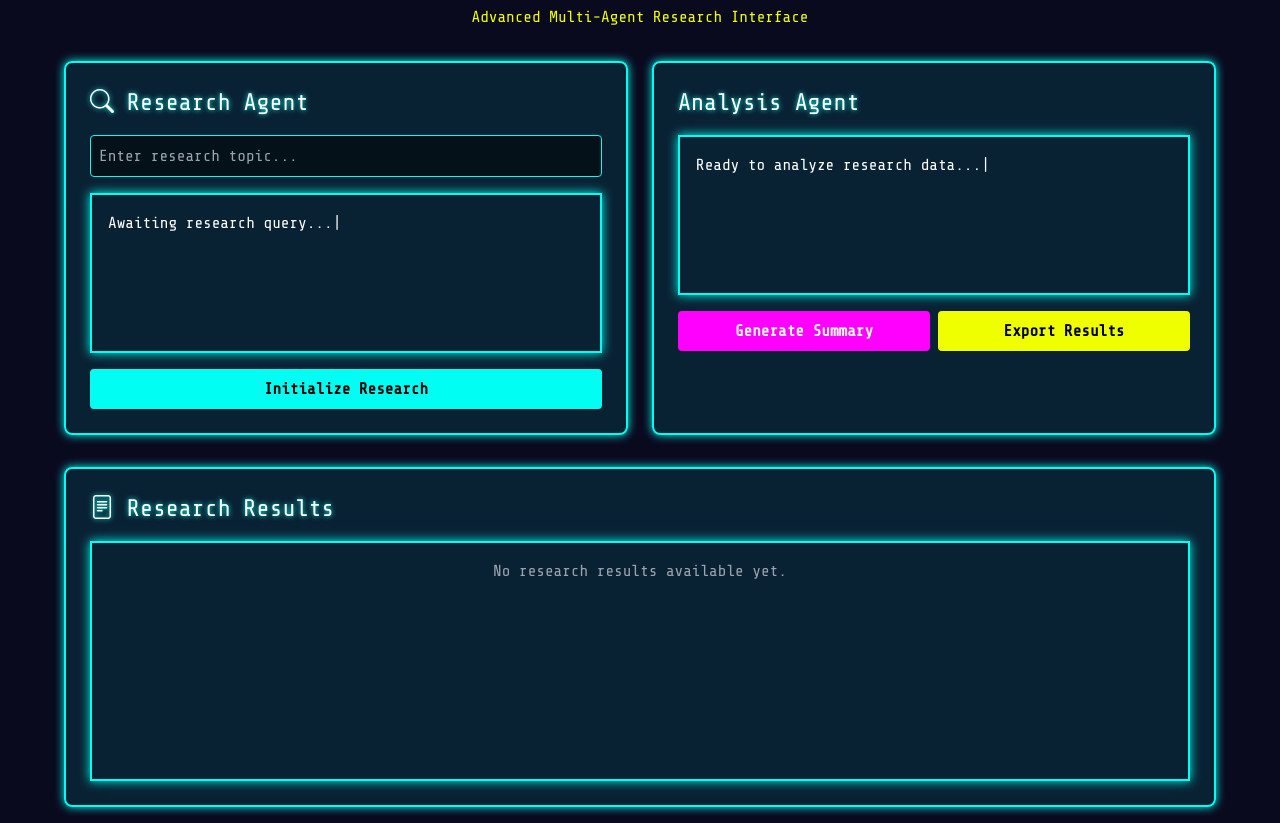
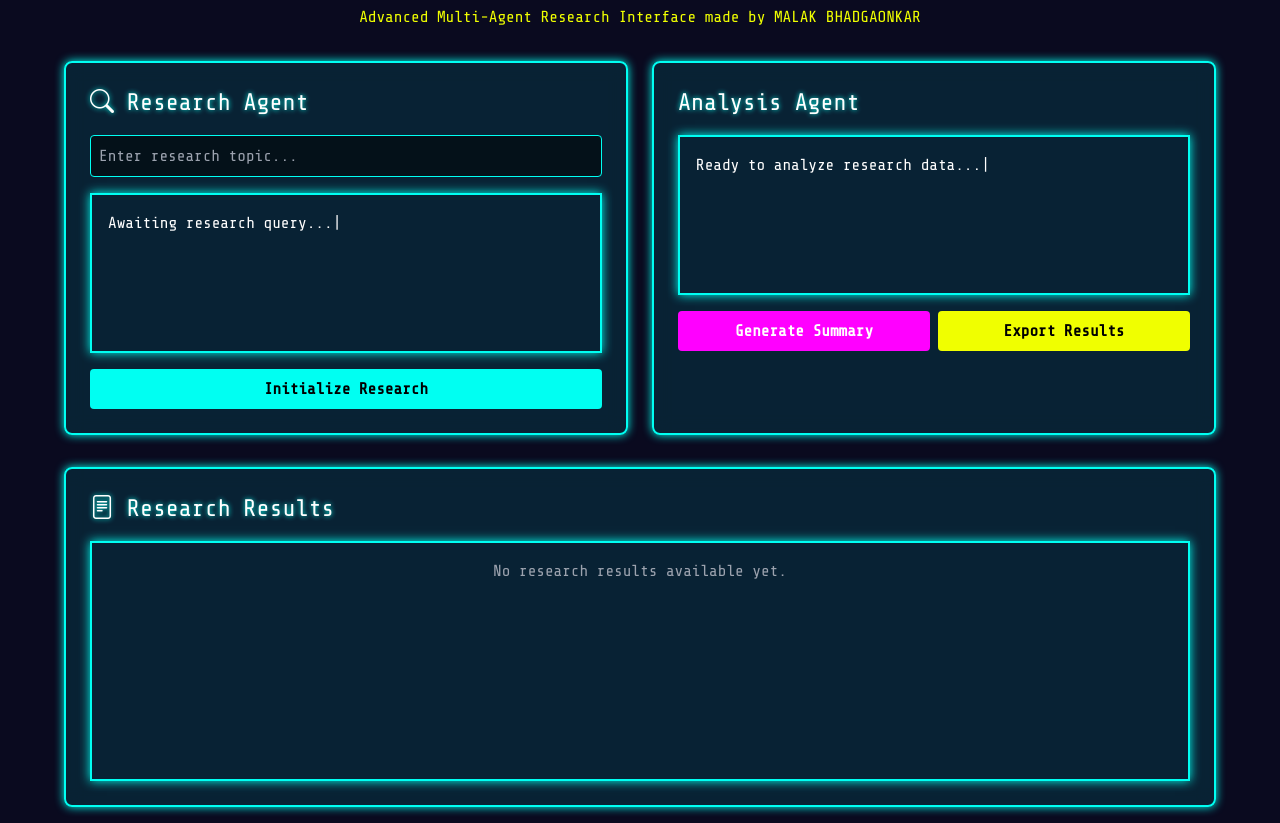
Before and after one commit to mal4k3009/AI-AGENT, a plain HTML site: page index.html in a window 1280 px wide. Shown: the part 59-882 px from the top of the page. Drawn offline with nearby package versions, Linux system fonts and the light colour scheme; some icons are missing; a web font is replaced by a local one.

Commit message:
Update index.html

```diff
--- a/index.html
+++ b/index.html
@@ -52,7 +52,7 @@
     <div class="container mx-auto max-w-6xl">
         <header class="text-center mb-8">
             <h1 class="text-4xl font-bold cyber-glow mb-2">DEEP RESEARCH AI SYSTEM</h1>
-            <p class="text-[var(--cyber-yellow)]">Advanced Multi-Agent Research Interface</p>
+            <p class="text-[var(--cyber-yellow)]">Advanced Multi-Agent Research Interface made by MALAK BHADGAONKAR</p>
         </header>
 
         <div class="grid md:grid-cols-2 gap-6">
```
